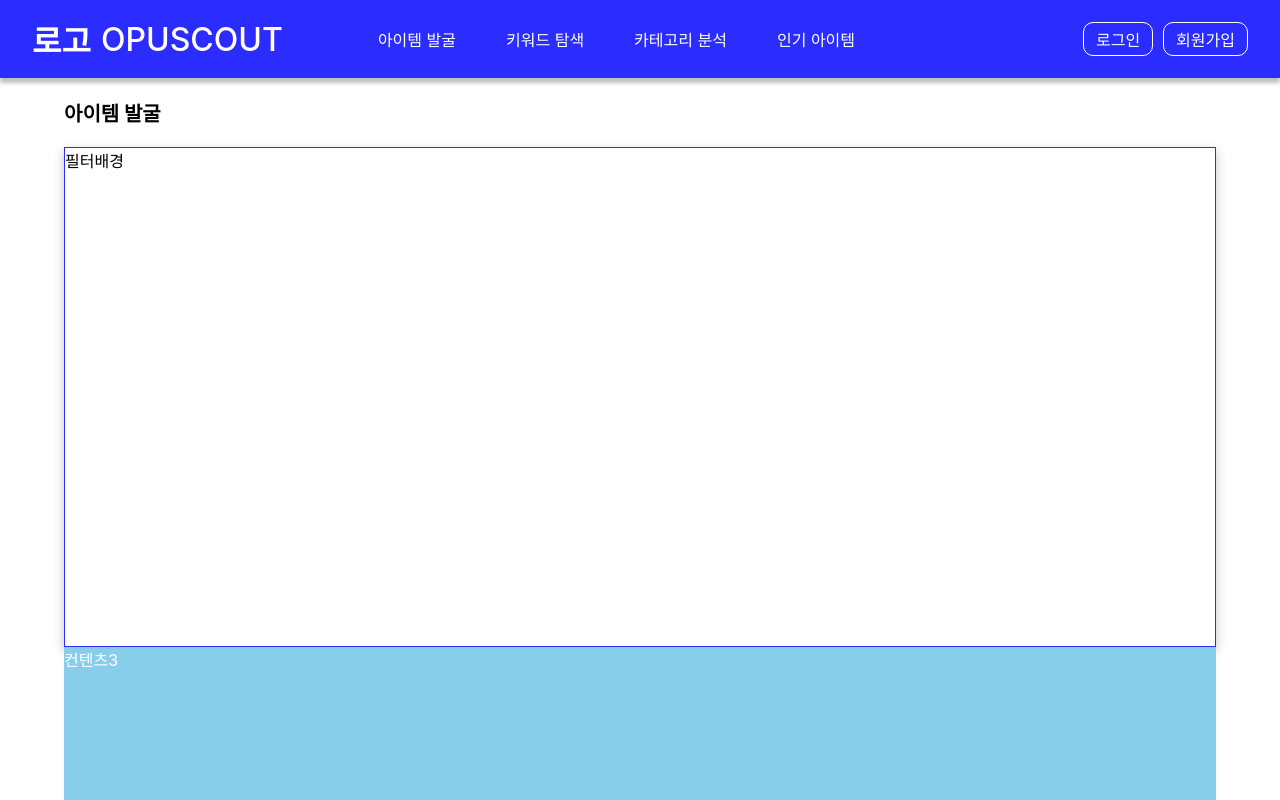
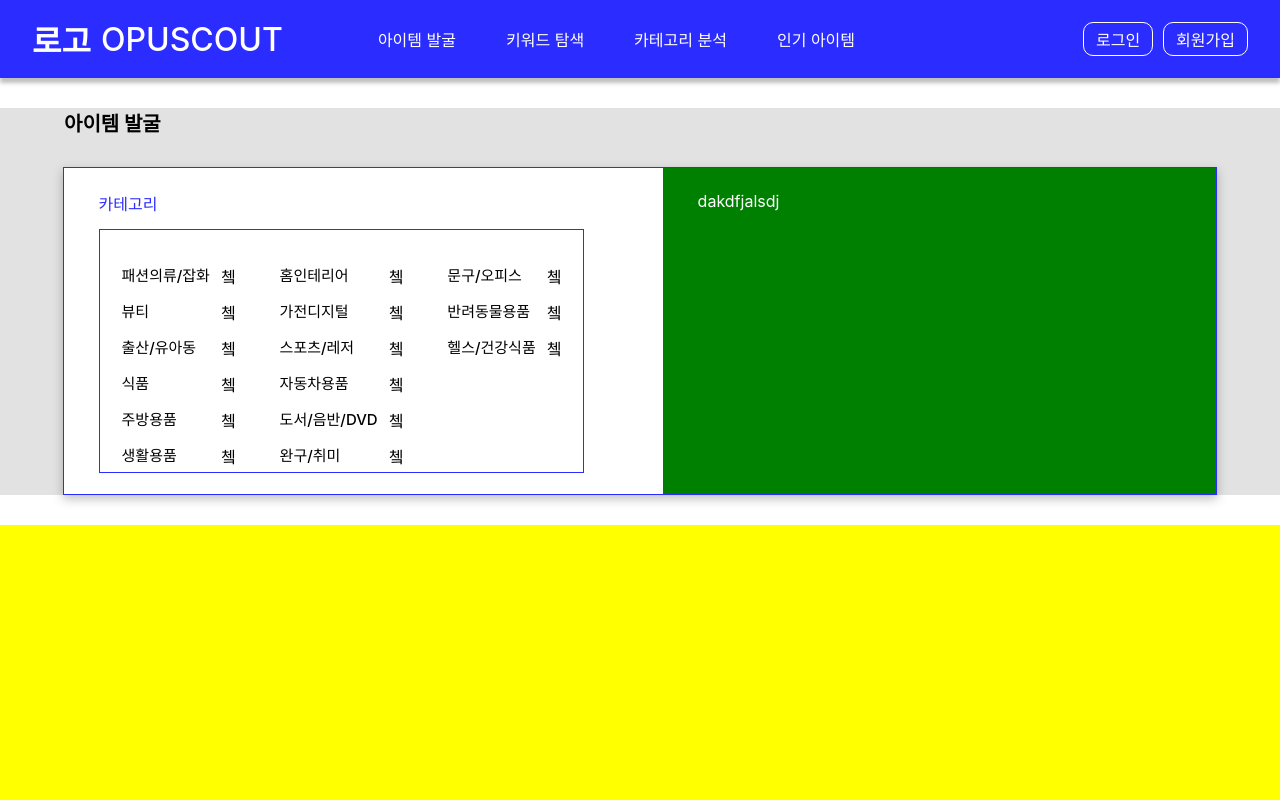
Before and after one commit to choheeis/OPUSCOUT_WEB, a React (Create React App) app in the folder opuscout/: page /item in a window 1280 px wide. Shown: the top 800 px of the page. Built offline with nearby package versions, Linux system fonts and the light colour scheme.

Commit message:
Add Codes : 필터&카테고리 뷰 80% 완료

```diff
--- /dev/null
+++ b/opuscout/src/components/CategoryCheckBox.js
@@ -0,0 +1,32 @@
+import React from 'react';
+import styled from 'styled-components';
+
+const CategoryCheckBoxStyle = styled.div`
+    display: block;
+    content: "";
+    clear: both;
+    padding: 12px 0px;
+
+    .category-name {
+        display: flex;
+        color: #000000;
+        font-weight: 500;
+        font-size: 15px;
+        float: left;
+    }
+
+    .check-box {
+        float: right;
+    }
+`;
+
+function CategoryCheckBox({ children }) {
+    return(
+        <CategoryCheckBoxStyle>
+            <div className="category-name">{children}</div>
+            <div className="check-box">쳌</div>
+        </CategoryCheckBoxStyle>
+    )
+}
+
+export default CategoryCheckBox;
--- a/opuscout/src/components/CategoryFilter.js
+++ b/opuscout/src/components/CategoryFilter.js
@@ -1,5 +1,67 @@
 import React from 'react';
+import styled from 'styled-components';
+import CategoryCheckBox from './CategoryCheckBox';
+
+const CategoryFilterStyle = styled.div`
+    width: 48%;
+    height: 100%;
+    padding: 2% 3%;
+    box-sizing: border-box;
+    float: left;
+
+    .title {
+        width: 100%;
+        background: white;
+        color: #2B2CFF;
+        margin-bottom: 14px;
+    }
+
+    .box {
+        width: 100%;
+        height: 242px;
+        display: flex;
+        justify-content: space-around;
+        border: 0.5px solid #2B2CFF;
+    }
+
+    .divide {
+        height: 100%;
+        flex: 1 1 auto;
+        padding: 22px;
+        box-sizing: border-box;
+        color: black;
+    }
+`;
 
 function CategoryFilter() {
+    return(
+        <CategoryFilterStyle>
+            <div className="title">카테고리</div>
+            <div className="box">
+                <div className="divide">
+                    <CategoryCheckBox>패션의류/잡화</CategoryCheckBox>
+                    <CategoryCheckBox>뷰티</CategoryCheckBox>
+                    <CategoryCheckBox>출산/유아동</CategoryCheckBox>
+                    <CategoryCheckBox>식품</CategoryCheckBox>
+                    <CategoryCheckBox>주방용품</CategoryCheckBox>
+                    <CategoryCheckBox>생활용품</CategoryCheckBox>
+                </div>
+                <div className="divide">
+                    <CategoryCheckBox>홈인테리어</CategoryCheckBox>
+                    <CategoryCheckBox>가전디지털</CategoryCheckBox>
+                    <CategoryCheckBox>스포츠/레저</CategoryCheckBox>
+                    <CategoryCheckBox>자동차용품</CategoryCheckBox>
+                    <CategoryCheckBox>도서/음반/DVD</CategoryCheckBox>
+                    <CategoryCheckBox>완구/취미</CategoryCheckBox>
+                </div>
+                <div className="divide">
+                    <CategoryCheckBox>문구/오피스</CategoryCheckBox>
+                    <CategoryCheckBox>반려동물용품</CategoryCheckBox>
+                    <CategoryCheckBox>헬스/건강식품</CategoryCheckBox>
+                </div>
+            </div>
+        </CategoryFilterStyle>
+    )
+}
 
-}
+export default CategoryFilter;
--- /dev/null
+++ b/opuscout/src/components/FilterBaseLayout.js
@@ -0,0 +1,41 @@
+import React from 'react';
+import styled from 'styled-components';
+import CategoryFilter from './CategoryFilter';
+import ItemRightFilter from './ItemRightFilter';
+
+const FilterBaseLayoutStyle = styled.div`
+    .page-title {
+        width: 90%;
+        margin: 0px auto;
+        color: #000000;
+        margin-bottom: 20px;
+        font-size: 20px;
+        font-weight: bold;
+    }
+
+    .container-box {
+        display: block;
+        content: "";
+        clear: both;
+        width: 90%;
+        height: 326px;
+        margin: 30px auto;
+        border: 0.5px solid #2B2CFF;
+        box-shadow: 0px 4px 10px rgba(0, 0, 0, 0.25);
+        background: #ffffff;
+    }
+`;
+
+function FilterBaseLayout({ children }) {
+    return(
+        <FilterBaseLayoutStyle>
+            <div className="page-title">{children}</div>
+            <div className="container-box">
+                <CategoryFilter></CategoryFilter>
+                <ItemRightFilter></ItemRightFilter>
+            </div>
+        </FilterBaseLayoutStyle>
+    )
+}
+
+export default FilterBaseLayout;
--- a/opuscout/src/components/FilterBackground.js
+++ b/opuscout/src/components/ItemFilter.js
@@ -1,7 +1,8 @@
 import React from 'react';
 import styled from 'styled-components';
+import LeftFilter from './LeftFilter';
 
-const FilterTitle = styled.div`
+const TitleAndBox = styled.div`
     .page-title {
         color: #000000;
         background: #ffffff;
@@ -9,26 +10,33 @@ const FilterTitle = styled.div`
         margin-bottom: 20px;
         font-size: 20px;
         font-weight: bold;
+        background: pink;
     }
     .filter-background {
+        display: block;
+        content: "";
+        clear: both;
         height: 500px;
         border: 0.5px solid #2B2CFF;
-        background: #ffffff;
-        color: black;
+        background: yellow;
         box-sizing: border-box;
         box-shadow: 0px 4px 10px rgba(0, 0, 0, 0.25);
     }
 `;
 
-function FilterBackground({children}) {
+function ItemFilter({children}) {
     return(
-        <FilterTitle>
+        <TitleAndBox>
             <div className="page-title">
                 {children}
             </div>
-            <div className="filter-background">필터배경</div>
-        </FilterTitle>
+            <div className="filter-background">
+                <LeftFilter>
+
+                </LeftFilter>
+            </div>
+        </TitleAndBox>
     )
 }
 
-export default FilterBackground;
+export default ItemFilter;
--- /dev/null
+++ b/opuscout/src/components/ItemRightFilter.js
@@ -0,0 +1,20 @@
+import React from 'react';
+import styled from 'styled-components';
+
+const ItemRightFilterStyle = styled.div`
+    background: green;
+    width: 48%;
+    height: 100%;
+    padding: 2% 3%;
+    box-sizing: border-box;
+    float: right;
+    color: white;
+`;
+
+function ItemRightFilter() {
+    return(
+        <ItemRightFilterStyle>dakdfjalsdj</ItemRightFilterStyle>
+    )
+}
+
+export default ItemRightFilter;
--- /dev/null
+++ b/opuscout/src/components/LeftFilter.js
@@ -0,0 +1,33 @@
+import React from 'react';
+import styled from 'styled-components';
+
+const LeftFilterStyle = styled.div`
+    .filter-left-container {
+        width: 48%;
+        height: 100%;
+        color: white;
+        background: greenyellow;
+        box-sizing: border-box;
+        float: left;
+    }
+    .title {
+        font-size: 50px;
+        color: black;
+    }
+    .test {
+        background: blue;
+    }
+`;
+
+function LeftFilter() {
+    return(
+        <LeftFilterStyle>
+            <div className="filter-left-container">
+                <div className="title">카테고리</div>
+                <div className="test">dafadsfjl</div>
+            </div>
+        </LeftFilterStyle>
+    )
+}
+
+export default LeftFilter;
--- a/opuscout/src/containers/Item.js
+++ b/opuscout/src/containers/Item.js
@@ -1,18 +1,49 @@
 import React from 'react';
 import './Item.css';
-import FilterBackground from '../components/FilterBackground';
+import styled from 'styled-components';
+import FilterBaseLayout from '../components/FilterBaseLayout';
+
+const FilterSection = styled.div`
+    width: 100%;
+    margin-top: 30px;
+    margin-bottom: 30px;
+    background: #e2e2e2;
+`;
+
+const ListSection = styled.div`
+    height: 500px;
+    width: 100%;
+    background: yellow;
+`;
+
+const FooterSection = styled.div`
+    height: 500px;
+    width: 100%;
+    background: pink;
+`;
 
 const Item = () => {
     return (
-        <div className="item">
-            <div className="item-container">
-                <FilterBackground>아이템 발굴
+        <>
+            <FilterSection>
+                <FilterBaseLayout>
+                    아이템 발굴
+                </FilterBaseLayout>
+            </FilterSection>
+            <ListSection>
 
-                </FilterBackground>
-                <div className="contents3">컨텐츠3</div>
-                <div className="contents4">컨텐츠4</div>
-            </div>
-        </div>
+            </ListSection>
+            <FooterSection>
+
+            </FooterSection>
+        </>
+        // <div className="item">
+        //     <div className="item-container">
+        //         <ItemFilter>아이템 발굴</ItemFilter>
+        //         <div className="contents3">컨텐츠3</div>
+        //         <div className="contents4">컨텐츠4</div>
+        //     </div>
+        // </div>
     );
 }
 
```
